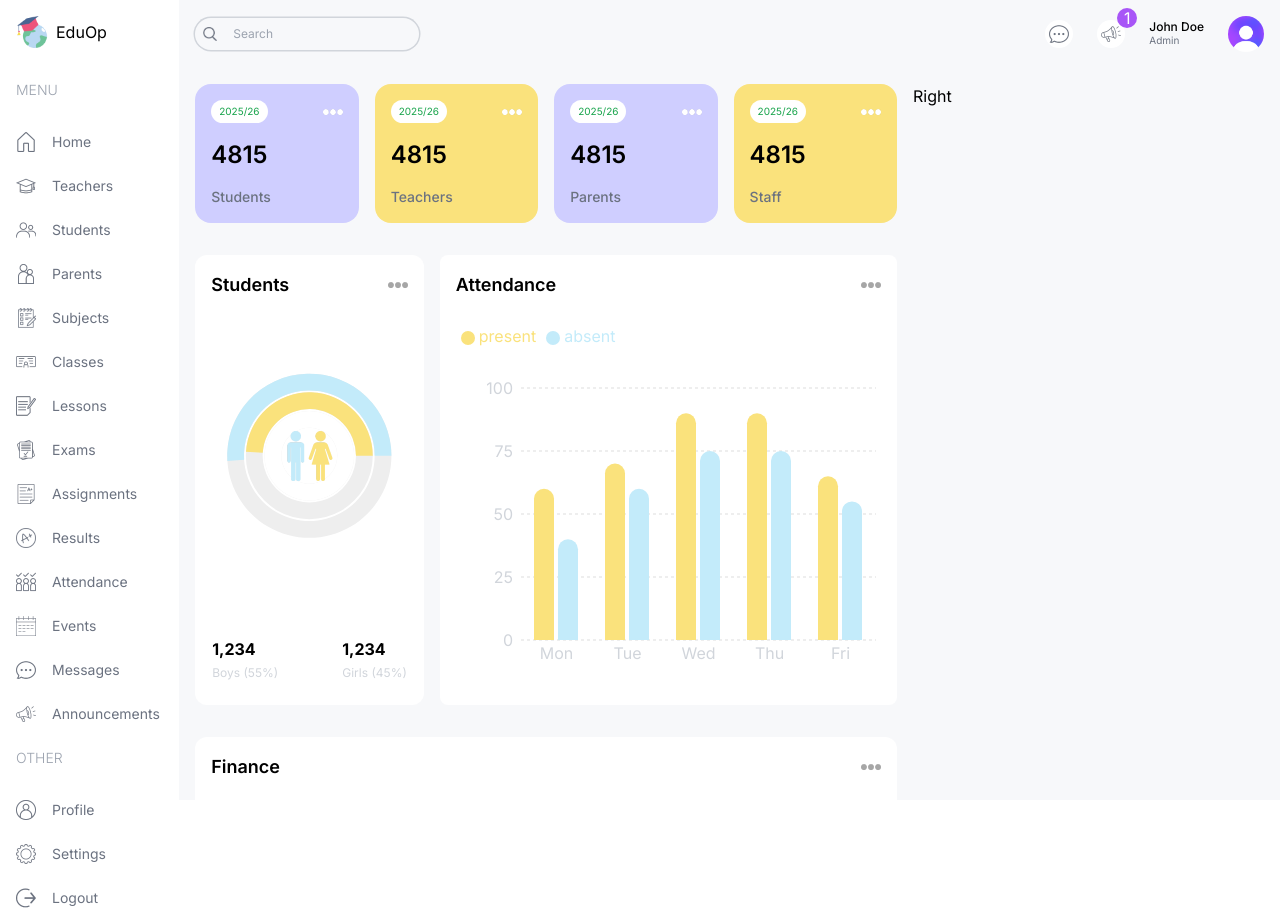
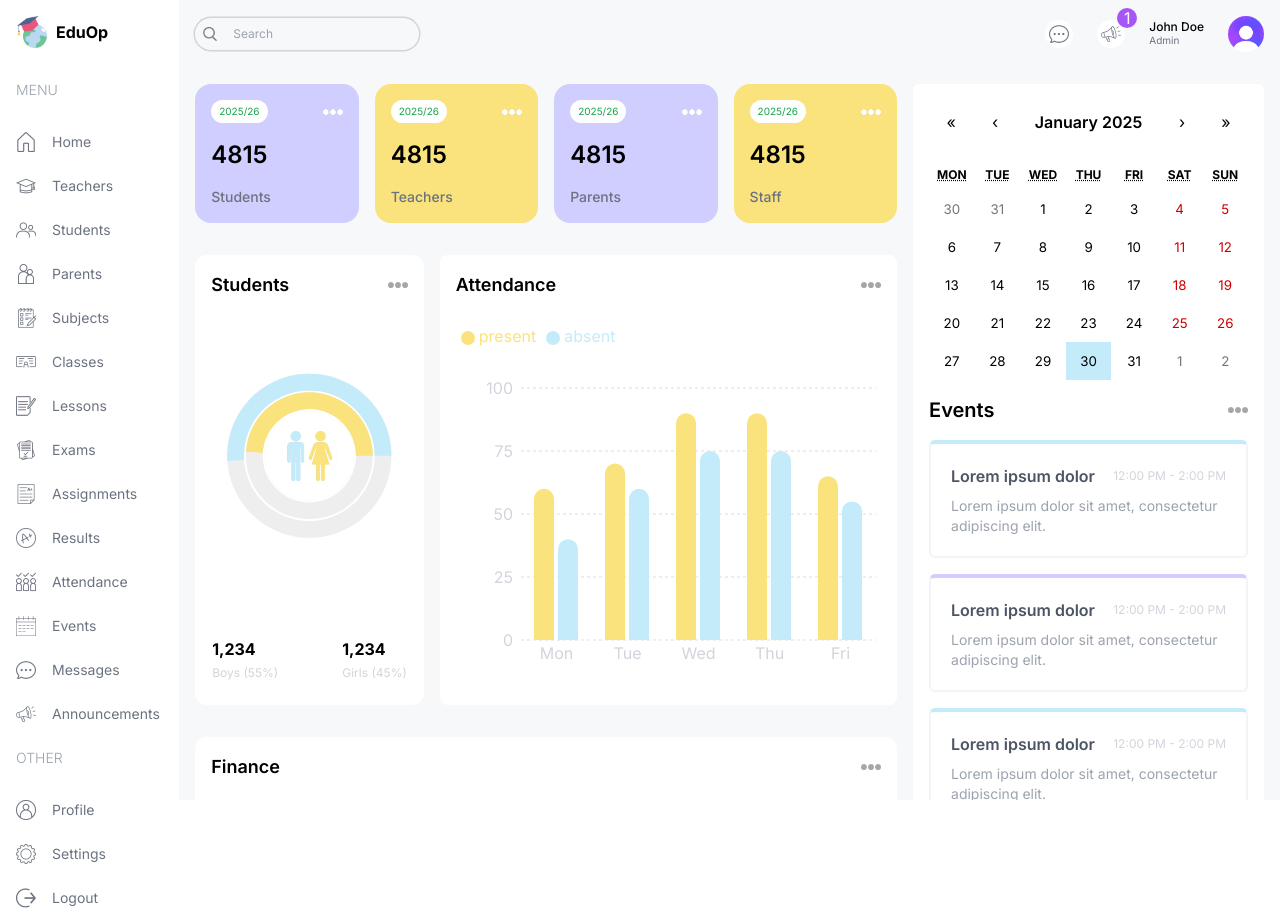
Before and after one commit to Op-Pautu/edu-op, a Next.js app: page /admin in a window 1280 px wide. Built offline with nearby package versions, Linux system fonts and the light colour scheme.

Commit message:
add event calendar and announcements components to admin page

```diff
--- a/package.json
+++ b/package.json
@@ -11,6 +11,7 @@
   "dependencies": {
     "next": "14.2.5",
     "react": "^18",
+    "react-calendar": "^5.1.0",
     "react-dom": "^18",
     "recharts": "^2.15.1"
   },
--- a/src/app/(dashboard)/admin/page.tsx
+++ b/src/app/(dashboard)/admin/page.tsx
@@ -1,5 +1,7 @@
+import { Announcements } from "@/components/announcements";
 import { AttendanceChart } from "@/components/attendance-chart";
 import CountChart from "@/components/count-chart";
+import { EventCalendar } from "@/components/event-calendar";
 import { FinanceChart } from "@/components/finance-chart";
 import { UserCards } from "@/components/user-cards";
 import React from "react";
@@ -34,7 +36,10 @@
 			</div>
 
 			{/* Right */}
-			<div className="w-full lg:w-1/3">Right</div>
+			<div className="w-full lg:w-1/3 flex flex-col gap-8">
+				<EventCalendar />
+				<Announcements />
+			</div>
 		</div>
 	);
 };
--- a/src/app/(dashboard)/layout.tsx
+++ b/src/app/(dashboard)/layout.tsx
@@ -17,7 +17,7 @@
 					className="flex items-center justify-center lg:justify-start gap-2"
 				>
 					<Image src="/logo.png" alt="logo" width={32} height={32} />
-					<span className="hidden lg:block">EduOp</span>
+					<span className="hidden lg:block font-bold">EduOp</span>
 				</Link>
 				<Menu />
 			</div>
--- a/src/app/globals.css
+++ b/src/app/globals.css
@@ -1,3 +1,18 @@
 @tailwind base;
 @tailwind components;
 @tailwind utilities;
+
+.react-calendar {
+	width: 100% !important;
+	border: none !important;
+	font-family: "Inter", sans-serif !important;
+}
+
+.react-calendar__navigation__label__labelText {
+	font-weight: 600;
+}
+
+.react-calendar__tile--active {
+	background-color: #c3ebfa !important;
+	color: black !important;
+}
--- /dev/null
+++ b/src/components/announcements.tsx
@@ -0,0 +1,48 @@
+export const Announcements = () => {
+	return (
+		<div className="bg-white p-4 rounded-md">
+			<div className="flex items-center justify-between">
+				<h1 className="text-xl font-semibold">Announcements</h1>
+				<span className="text-xs text-gray-400">View All</span>
+			</div>
+			<div className="flex flex-col gap-4 mt-4">
+				<div className="bg-opSkyLight rounded-md p-4">
+					<div className="flex items-center justify-between">
+						<h2 className="font-medium">Lorem ipsum dolor sit</h2>
+						<span className="text-xs text-gray-400 bg-white rounded-md px-1 py-1">
+							2025-01-01
+						</span>
+					</div>
+					<p className="text-sm text-gray-400 mt-1">
+						Lorem ipsum dolor sit amet consectetur adipisicing elit. Voluptatum,
+						expedita. Rerum, quidem facilis?
+					</p>
+				</div>
+				<div className="bg-opPurpleLight rounded-md p-4">
+					<div className="flex items-center justify-between">
+						<h2 className="font-medium">Lorem ipsum dolor sit</h2>
+						<span className="text-xs text-gray-400 bg-white rounded-md px-1 py-1">
+							2025-01-01
+						</span>
+					</div>
+					<p className="text-sm text-gray-400 mt-1">
+						Lorem ipsum dolor sit amet consectetur adipisicing elit. Voluptatum,
+						expedita. Rerum, quidem facilis?
+					</p>
+				</div>
+				<div className="bg-opYellowLight rounded-md p-4">
+					<div className="flex items-center justify-between">
+						<h2 className="font-medium">Lorem ipsum dolor sit</h2>
+						<span className="text-xs text-gray-400 bg-white rounded-md px-1 py-1">
+							2025-01-01
+						</span>
+					</div>
+					<p className="text-sm text-gray-400 mt-1">
+						Lorem ipsum dolor sit amet consectetur adipisicing elit. Voluptatum,
+						expedita. Rerum, quidem facilis?
+					</p>
+				</div>
+			</div>
+		</div>
+	);
+};
--- /dev/null
+++ b/src/components/event-calendar.tsx
@@ -0,0 +1,60 @@
+"use client";
+
+import Image from "next/image";
+import { useState } from "react";
+import Calendar from "react-calendar";
+import "react-calendar/dist/Calendar.css";
+
+type ValuePiece = Date | null;
+
+type Value = ValuePiece | [ValuePiece, ValuePiece];
+
+// TEMPORARY
+const events = [
+	{
+		id: 1,
+		title: "Lorem ipsum dolor",
+		time: "12:00 PM - 2:00 PM",
+		description: "Lorem ipsum dolor sit amet, consectetur adipiscing elit.",
+	},
+	{
+		id: 2,
+		title: "Lorem ipsum dolor",
+		time: "12:00 PM - 2:00 PM",
+		description: "Lorem ipsum dolor sit amet, consectetur adipiscing elit.",
+	},
+	{
+		id: 3,
+		title: "Lorem ipsum dolor",
+		time: "12:00 PM - 2:00 PM",
+		description: "Lorem ipsum dolor sit amet, consectetur adipiscing elit.",
+	},
+];
+
+export const EventCalendar = () => {
+	const [value, onChange] = useState<Value>(new Date());
+
+	return (
+		<div className="bg-white p-4 rounded-md">
+			<Calendar onChange={onChange} value={value} />
+			<div className="flex items-center justify-between">
+				<h1 className="text-xl font-semibold my-4">Events</h1>
+				<Image src="/moreDark.png" alt="" width={20} height={20} />
+			</div>
+			<div className="flex flex-col gap-4">
+				{events.map((event) => (
+					<div
+						className="p-5 rounded-md border-2 border-gray-100 border-t-4 odd:border-t-opSky even:border-t-opPurple"
+						key={event.id}
+					>
+						<div className="flex items-center justify-between">
+							<h1 className="font-semibold text-gray-600">{event.title}</h1>
+							<span className="text-gray-300 text-xs">{event.time}</span>
+						</div>
+						<p className="mt-2 text-gray-400 text-sm">{event.description}</p>
+					</div>
+				))}
+			</div>
+		</div>
+	);
+};
```
Also changed, not shown: 1 other file (tests, documents, lock files or other folders).
